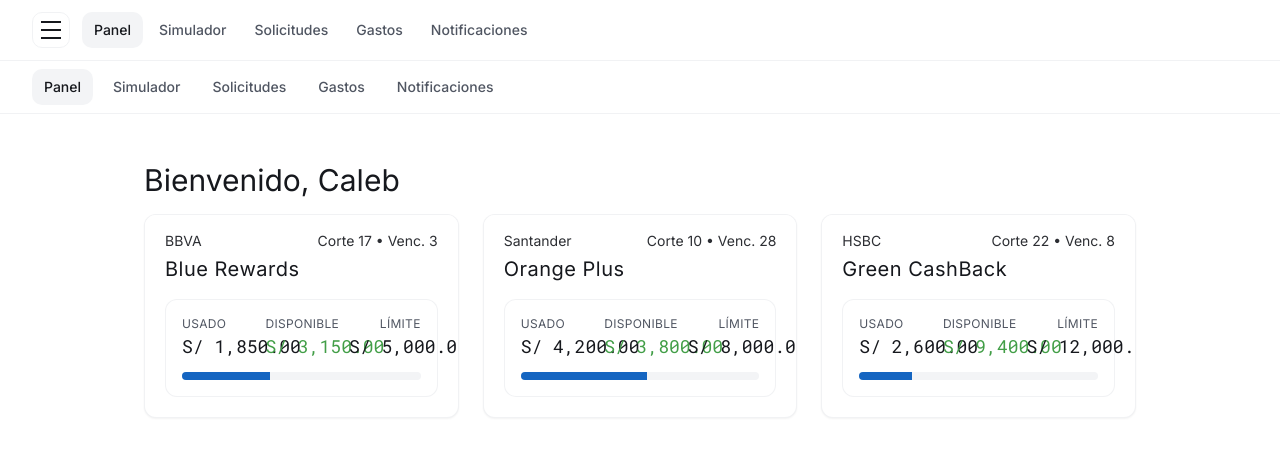
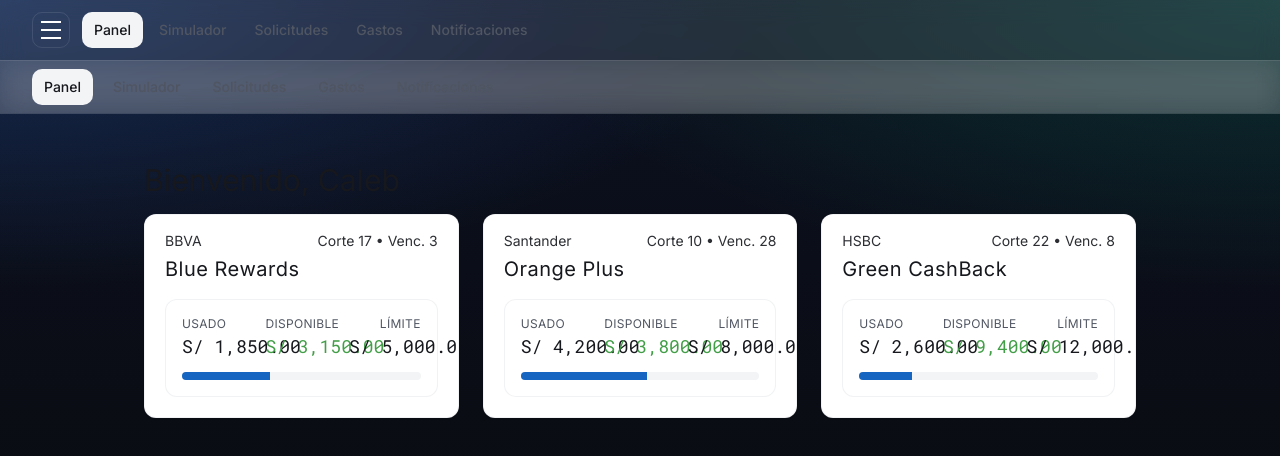
Before and after one commit to vizqz/app-ruleteo, a React (Vite) app: page / in a window 1280 px wide. Both pictures are taken after a click on the button "Abrir menú". Shown: the top 456 px of the page. Built offline with nearby package versions, Linux system fonts and the light colour scheme.

Commit message:
Apply glassmorphism gradient background and glass headers/nav
cgen-1459794dee154985b05ea4ab1e67ab65

```diff
--- a/client/components/layout/AppLayout.tsx
+++ b/client/components/layout/AppLayout.tsx
@@ -41,32 +41,32 @@ export default function AppLayout({ children }: { children: React.ReactNode }) {
   const [open, setOpen] = useState(false);
 
   return (
-    <div className="min-h-screen bg-background text-foreground">
+    <div className="min-h-screen text-foreground bg-[radial-gradient(100%_60%_at_0%_0%,_rgba(59,130,246,0.25),_transparent_60%),radial-gradient(100%_60%_at_100%_0%,_rgba(16,185,129,0.2),_transparent_60%),linear-gradient(to_bottom,_#0b1020,_#0a0a0a)]">
       {/* Mobile header */}
-      <header className="md:hidden sticky top-0 z-40 border-b border-border/60 bg-background/95 backdrop-blur supports-[backdrop-filter]:bg-background/80">
+      <header className="md:hidden sticky top-0 z-40 border-b border-white/10 bg-white/10 backdrop-blur-md text-white">
         <div className="mx-auto max-w-md px-4 flex items-center justify-between h-12">
-          <button aria-label="notificaciones" className="p-1 rounded-md text-muted-foreground hover:text-foreground">
+          <button aria-label="notificaciones" className="p-1 rounded-md text-white/80 hover:text-white">
             <Bell className="h-5 w-5" />
           </button>
-          <div className="font-heading text-primary text-lg">FUPS</div>
-          <div className="h-7 w-7 rounded-full bg-muted text-foreground/80 grid place-items-center text-xs font-medium">
+          <div className="font-heading text-white text-lg">FUPS</div>
+          <div className="h-7 w-7 rounded-full bg-white/15 text-white grid place-items-center text-xs font-medium">
             <User2 className="h-4 w-4" />
           </div>
         </div>
       </header>
 
       {/* Desktop header remains simple */}
-      <header className="hidden md:block sticky top-0 z-30 border-b border-border/60 bg-background">
+      <header className="hidden md:block sticky top-0 z-30 border-b border-white/10 bg-white/10 backdrop-blur-md text-white">
         <div className="container flex items-center justify-between py-3">
           <div className="flex items-center gap-3">
             <button
-              className="inline-flex flex-col justify-center gap-1.5 p-2 rounded-md border border-border/60"
+              className="inline-flex flex-col justify-center gap-1.5 p-2 rounded-md border border-white/10"
               aria-label="Abrir menú"
               onClick={() => setOpen((v) => !v)}
             >
-              <span className="block h-0.5 w-5 bg-foreground" />
-              <span className="block h-0.5 w-5 bg-foreground" />
-              <span className="block h-0.5 w-5 bg-foreground" />
+              <span className="block h-0.5 w-5 bg-white" />
+              <span className="block h-0.5 w-5 bg-white" />
+              <span className="block h-0.5 w-5 bg-white" />
             </button>
             <nav className="flex items-center gap-1">
               <NavItem to="/" label="Panel" />
@@ -78,7 +78,7 @@ export default function AppLayout({ children }: { children: React.ReactNode }) {
           </div>
         </div>
         {open && (
-          <div className="border-t border-border/60 bg-background">
+          <div className="border-t border-white/10 bg-white/10 backdrop-blur-md">
             <div className="container py-2 flex flex-wrap gap-2">
               <NavItem to="/" label="Panel" onClick={() => setOpen(false)} />
               <NavItem to="/simulate" label="Simulador" onClick={() => setOpen(false)} />
@@ -93,7 +93,7 @@ export default function AppLayout({ children }: { children: React.ReactNode }) {
       <main className="mx-auto max-w-md px-4 pb-20 pt-4 sm:pt-6 md:max-w-5xl md:pb-8">{children}</main>
 
       {/* Bottom tab bar for mobile */}
-      <nav className="md:hidden fixed bottom-0 left-0 right-0 z-40 border-t border-border/60 bg-background/95 backdrop-blur supports-[backdrop-filter]:bg-background/80">
+      <nav className="md:hidden fixed bottom-0 left-0 right-0 z-40 border-t border-white/10 bg-white/10 backdrop-blur-md text-white">
         <div className="mx-auto max-w-md grid grid-cols-4">
           <TabItem to="/" label="Inicio" icon={Home} />
           <TabItem to="/simulate" label="Simular" icon={Calculator} />
```
